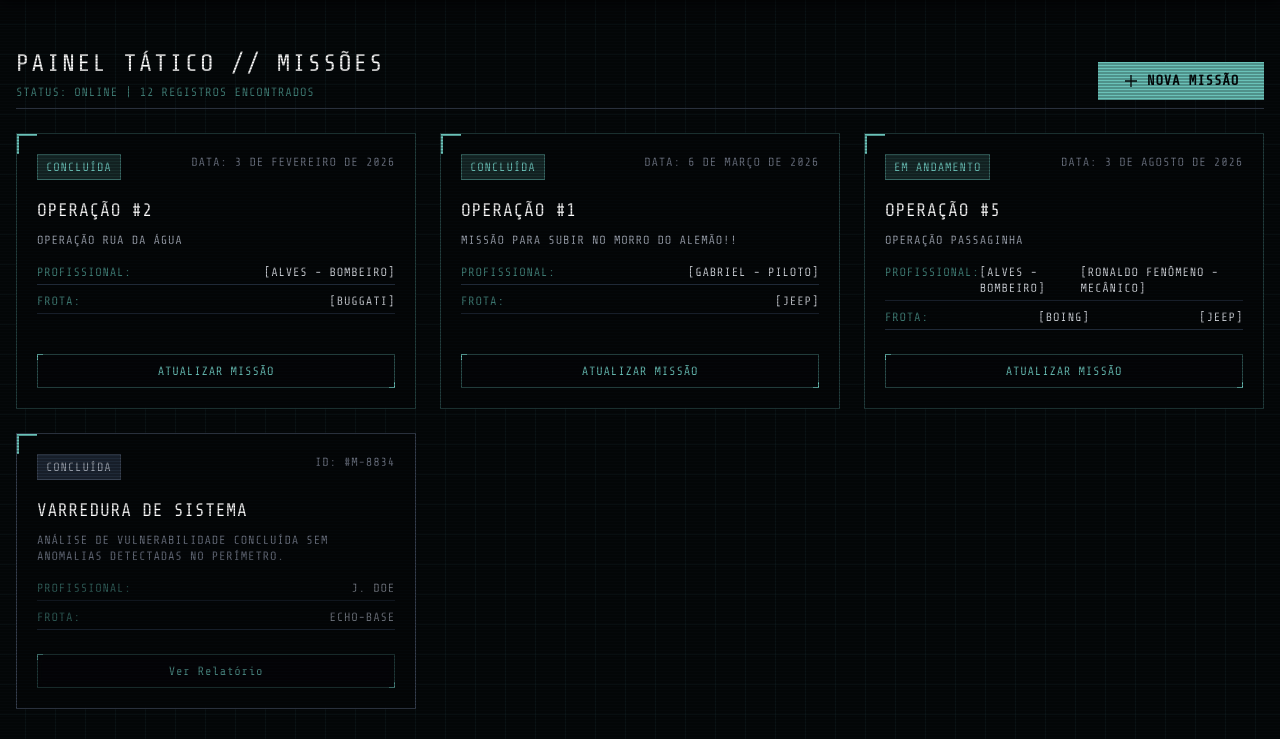
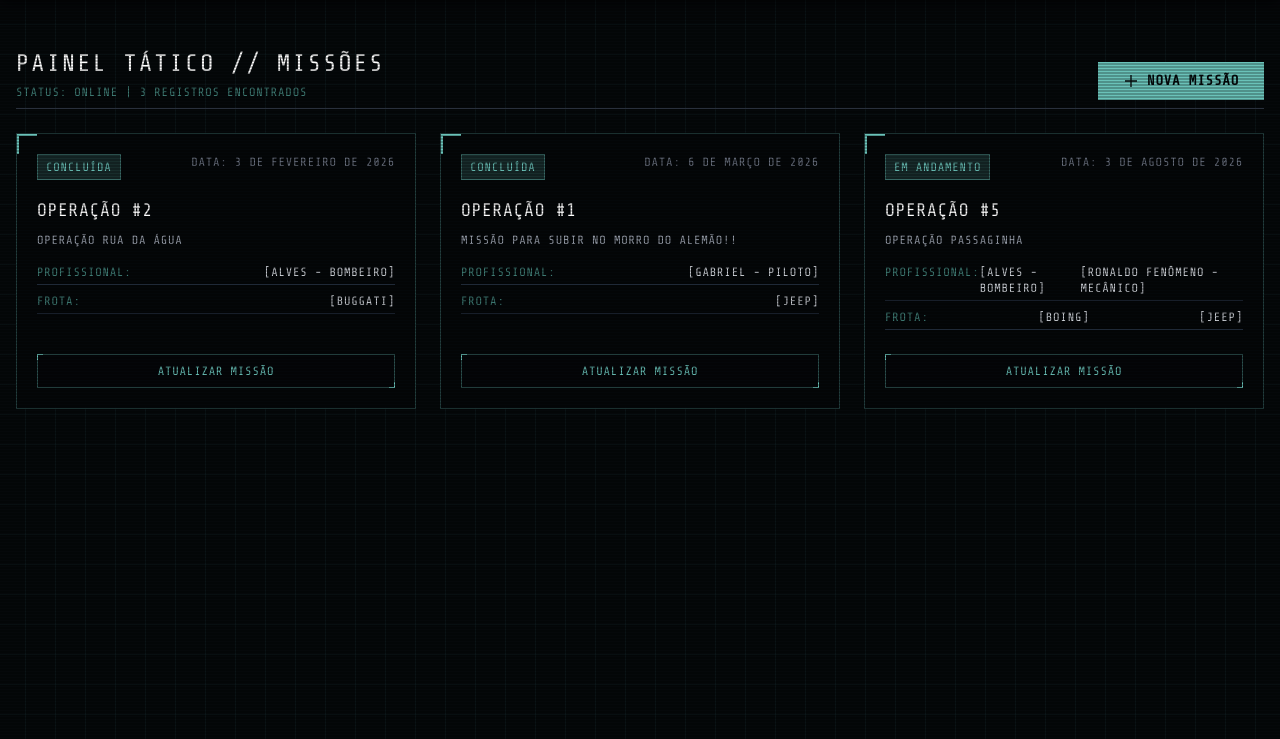
Before and after one commit to Gabriel-cod/final_project_comp_ufu, a Django app: page / in a window 1280 px wide. Shown: the part 61-800 px from the top of the page. Run offline with Django 5.2, Linux system fonts and the light colour scheme; data comes from the database, SQL or seed files in the repository; both versions use the stored data as it was after the commit; some libraries are stand-ins or nearby versions.

Commit message:
fix bugs and style

```diff
--- a/core/templates/base.html
+++ b/core/templates/base.html
@@ -124,7 +124,7 @@
             border-top: 2px solid #6ac2b9;
             border-left: 2px solid #6ac2b9;
         }
-        form p label {
+        form div > label {
             display: block;
             font-size: 0.875rem;
             color: #42827a;
@@ -141,8 +141,16 @@
             gap: 0.5rem;
         }
 
-        form p {
+        form div {
             margin-bottom: 1.5rem;
+        }
+
+        form table th label {
+            color: white;
+        }
+
+        form label[for^="id_operator"] {
+            color: white;
         }
 
     </style>
--- a/core/templates/list_missions.html
+++ b/core/templates/list_missions.html
@@ -7,7 +7,7 @@
         <div class="flex justify-between items-end mb-6 border-b border-gray-700 pb-2">
             <div>
                 <h1 class="text-2xl text-white tracking-widest">Painel Tático // Missões</h1>
-                <p class="text-xs text-[#42827a] mt-1">STATUS: ONLINE | 12 REGISTROS ENCONTRADOS</p>
+                <p class="text-xs text-[#42827a] mt-1">STATUS: ONLINE | {{ missions.count }} REGISTROS ENCONTRADOS</p>
             </div>
             <!-- Exemplo de Botão Primário -->
             <a href="{% url 'create_mission' %}" class="btn-primary px-6 py-2 text-sm flex items-center gap-2 cursor-pointer">
@@ -58,33 +58,6 @@
             </div>
             {% endfor %}
 
-            <!-- Card Exemplo 2 -->
-            <div class="sci-fi-panel p-5 flex flex-col justify-between border-gray-700 border">
-                <div>
-                    <div class="flex justify-between items-start mb-4">
-                        <span class="text-xs bg-gray-800 text-gray-400 px-2 py-1 border border-gray-700">CONCLUÍDA</span>
-                        <span class="text-xs text-gray-500">ID: #M-8834</span>
-                    </div>
-                    <h3 class="text-lg text-white mb-2 text-gray-500">VARREDURA DE SISTEMA</h3>
-                    <p class="text-xs text-gray-500 mb-4 line-clamp-2">Análise de vulnerabilidade concluída sem anomalias detectadas no perímetro.</p>
-
-                    <div class="space-y-2 text-xs mb-6 opacity-70">
-                        <div class="flex justify-between border-b border-gray-800 pb-1">
-                            <span class="text-[#42827a]">PROFISSIONAL:</span>
-                            <span class="text-gray-400">J. DOE</span>
-                        </div>
-                        <div class="flex justify-between border-b border-gray-800 pb-1">
-                            <span class="text-[#42827a]">FROTA:</span>
-                            <span class="text-gray-400">ECHO-BASE</span>
-                        </div>
-                    </div>
-                </div>
-
-                <div class="flex gap-3">
-                    <button class="btn-tactical flex-1 py-2 text-xs cursor-pointer text-center opacity-70 hover:opacity-100">Ver Relatório</button>
-                </div>
-            </div>
-
         </div>
         <!-- FIM DO EXEMPLO DO content -->
 
--- a/core/templates/update_fleet.html
+++ b/core/templates/update_fleet.html
@@ -4,10 +4,10 @@
 
 <h1 class="text-3xl font-bold underline w-full text-center">Atualização e Criação de Frotas</h1>
 
-<form method="post" class="max-w-md mx-auto mt-8 p-4 bg-gray-300 rounded">
+<form method="post" class="max-w-md mx-auto mt-8 p-4 rounded">
     {% csrf_token %}
 
-    <table class="table-auto text-left">
+    <table class="table-auto text-left text-black">
         {{ form.as_table }}
     </table>
 
--- a/core/templates/update_mission.html
+++ b/core/templates/update_mission.html
@@ -2,12 +2,12 @@
 
 {% block content %}
 
-<h1 class="text-3xl font-bold underline w-full text-center">Atualização e Criação de Missões</h1>
+<h1 class="text-3xl font-bold underline w-full text-center">Atualização e Definição de Missões Táticas</h1>
 
 <form method="post">
     {% csrf_token %}
 
-    {{ form.as_p }}
+    {{ form.as_div }}
 
     <button type="submit" class="bg-blue-500 hover:bg-blue-700 text-white font-bold py-2 px-4 rounded mt-4" style="cursor: pointer;">
         Salvar
--- a/core/templates/update_professional.html
+++ b/core/templates/update_professional.html
@@ -4,10 +4,10 @@
 
 <h1 class="text-3xl font-bold underline w-full text-center">Atualização e Criação de Profissionais</h1>
 
-<form method="post" class="max-w-md mx-auto mt-8 p-4 bg-gray-300 rounded">
+<form method="post" class="max-w-md mx-auto mt-8 p-4 rounded">
     {% csrf_token %}
 
-    <table class="table-auto text-left">
+    <table class="table-auto text-left text-black">
         {{ form.as_table }}
     </table>
 
--- a/mission/forms.py
+++ b/mission/forms.py
@@ -20,7 +20,6 @@ class MissionUpdateForm(forms.ModelForm):
             # Classes adaptadas para inputs
             'mission_date': forms.DateInput(attrs={
                 'class': 'w-full p-2 bg-[#05080a]/60 border border-[#6ac2b9]/30 text-[#e2e8f0] focus:border-[#6ac2b9] focus:outline-none transition-colors',
-                'type': 'date'
             }),
             'description': forms.Textarea(attrs={
                 'class': 'w-full p-2 bg-[#05080a]/60 border border-[#6ac2b9]/30 text-[#e2e8f0] resize-none focus:border-[#6ac2b9] focus:outline-none transition-colors',
@@ -32,9 +31,9 @@ class MissionUpdateForm(forms.ModelForm):
 
             # Transferidos para o Meta para manter a estrutura padrão do Django
             'operator_professional': forms.CheckboxSelectMultiple(attrs={
-                'class': 'accent-[#6ac2b9] w-4 h-4 cursor-pointer mr-2'
+                'class': ''
             }),
             'operator_fleet': forms.CheckboxSelectMultiple(attrs={
-                'class': 'accent-[#6ac2b9] w-4 h-4 cursor-pointer mr-2'
+                'class': ''
             }),
         }
```
Also changed, not shown: mission/signals.py (+38 -23 lines), db.sqlite3.
